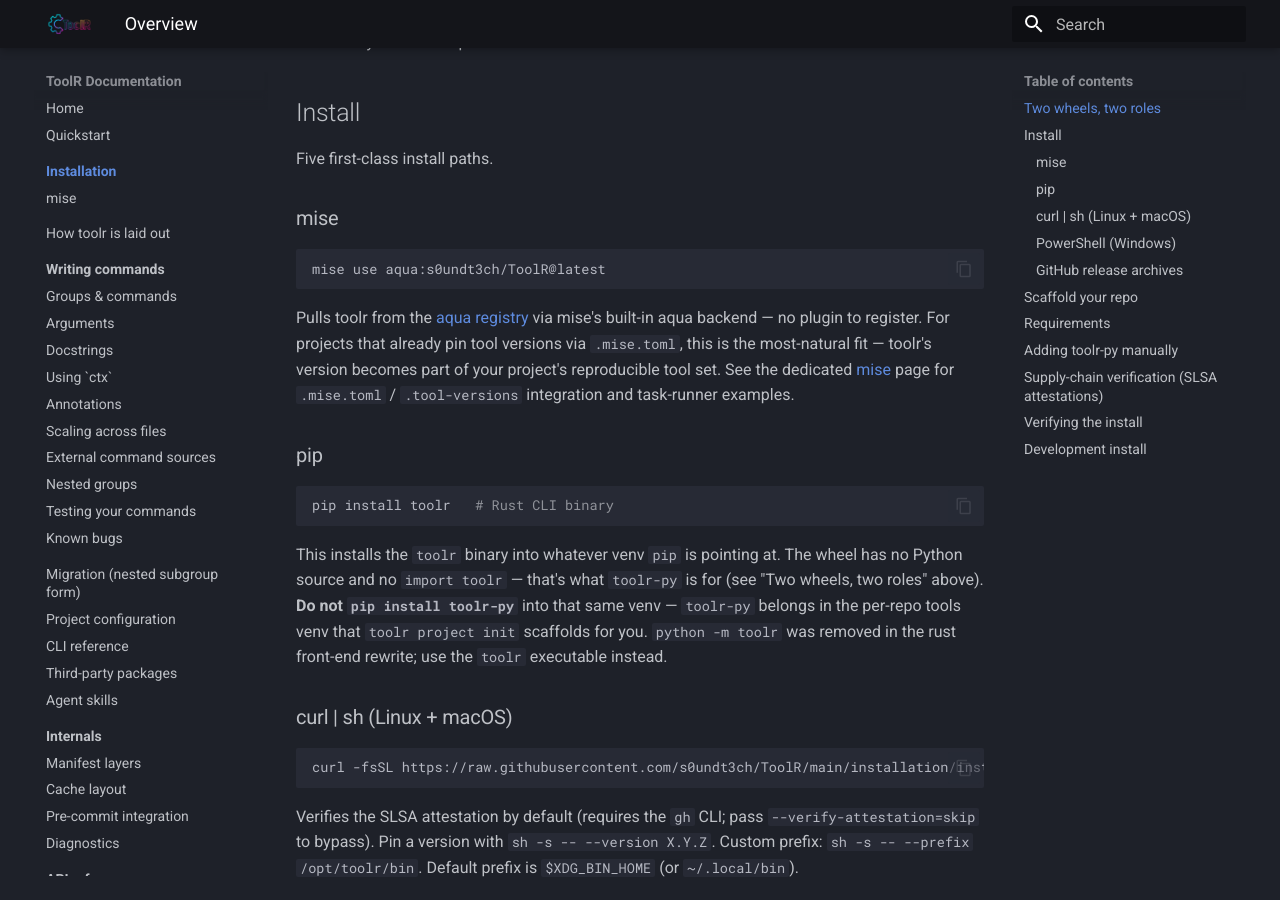
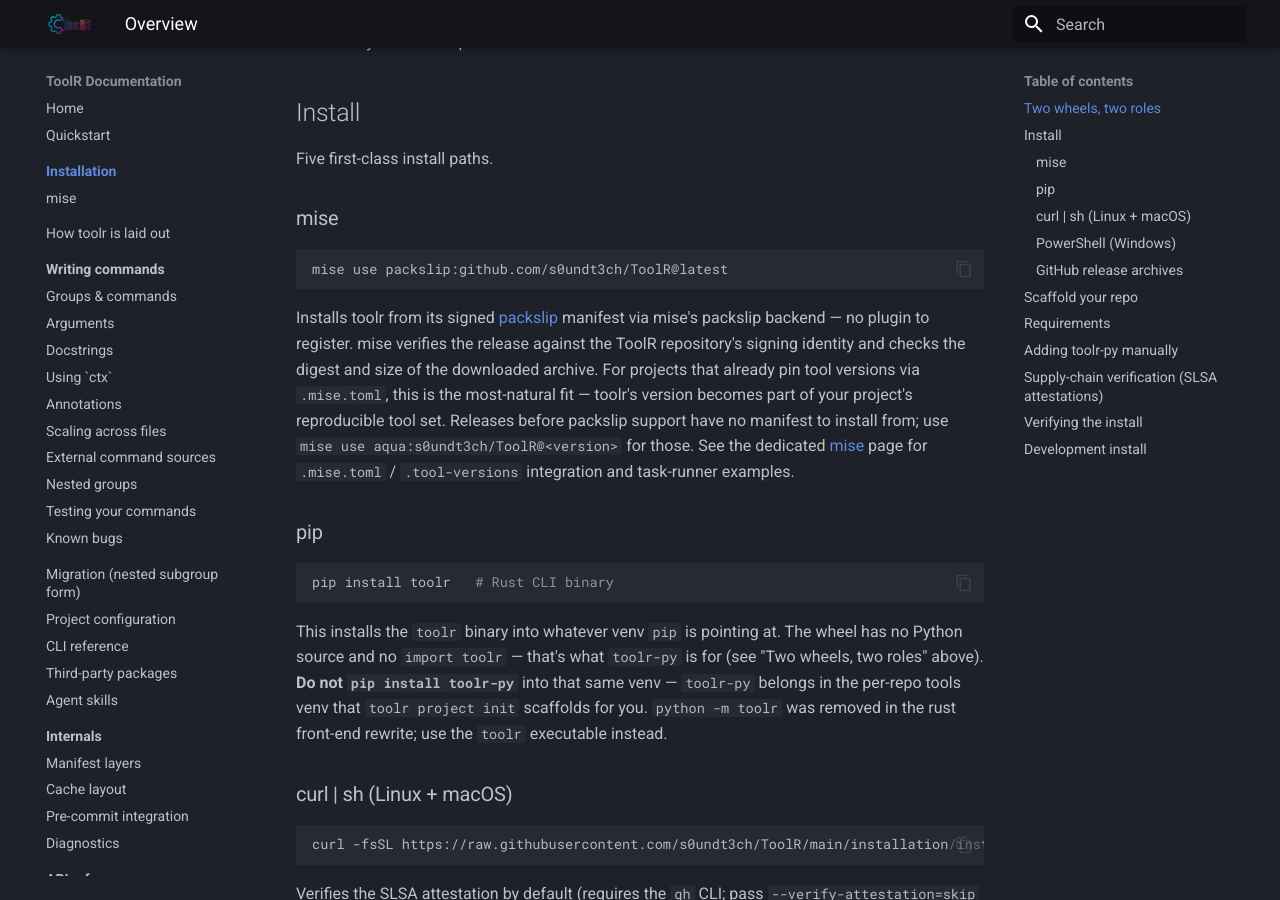
Before and after one commit to s0undt3ch/ToolR, an MkDocs documentation site: the page built from docs/installation/index.md, in a window 1280 px wide and 900 px high, scrolled down 604 px. Built offline with MkDocs 1.6.1 and Material for MkDocs 9.7.7, drawn with Linux system fonts in a browser that asks for light colours.

Commit message:
docs(packslip): fix release-age/identity wording and don't imply a pinned version exists yet

````diff
--- a/docs/installation/index.md
+++ b/docs/installation/index.md
@@ -25,17 +25,20 @@
 ### mise
 
 ```sh
-mise use aqua:s0undt3ch/ToolR@latest
+mise use packslip:github.com/s0undt3ch/ToolR@latest
 ```
 
-Pulls toolr from the
-[aqua registry](https://github.com/aquaproj/aqua-registry/tree/main/pkgs/s0undt3ch/ToolR)
-via mise's built-in aqua backend — no plugin to register. For
+Installs toolr from its signed [packslip](https://packslip.dev/)
+manifest via mise's packslip backend — no plugin to register. mise
+verifies the release against the ToolR repository's signing identity
+and checks the digest and size of the downloaded archive. For
 projects that already pin tool versions via `.mise.toml`, this
 is the most-natural fit — toolr's version becomes part of your
-project's reproducible tool set. See the dedicated [mise](mise.md)
-page for `.mise.toml` / `.tool-versions` integration and
-task-runner examples.
+project's reproducible tool set. Releases before packslip support
+have no manifest to install from; use
+`mise use aqua:s0undt3ch/ToolR@<version>` for those. See the
+dedicated [mise](mise.md) page for `.mise.toml` / `.tool-versions`
+integration and task-runner examples.
 
 ### pip
 
--- a/docs/installation/mise.md
+++ b/docs/installation/mise.md
@@ -15,10 +15,11 @@
   `.tool-versions` and everyone on the project ends up on the same
   `toolr` release.
 - **Multi-version side-by-side.** Install several releases at once;
-  switch with `mise use toolr@X.Y.Z`.
-- **Supply-chain verified.** mise checks the packslip's signature
-  against toolr's release workflow identity and verifies the checksum
-  of every archive it downloads, before anything lands on disk.
+  switch with `mise use packslip:github.com/s0undt3ch/ToolR@X.Y.Z`.
+- **Supply-chain verified.** mise verifies the release against the
+  ToolR repository's signing identity, remembering the release
+  workflow after the first install, and checks the digest and size
+  of the archive for your platform before unpacking it.
 
 ## Install toolr
 
@@ -40,10 +41,10 @@
 own `toolr` version, so `.mise.toml` is the single source of truth
 for "which toolr does this project run with?".
 
-mise defaults to a 24-hour minimum release age before it will install
-a version it hasn't seen before (configurable per tool), so a version
-tagged moments ago may not resolve immediately — that's expected, not
-a broken pin.
+mise defaults to a 24-hour minimum release age when selecting new
+versions (configurable per tool with `minimum_release_age`; set it to
+`"0"` on the tool to bypass), so a version tagged moments ago may not
+resolve immediately — that's expected, not a broken pin.
 
 ### Install machine-wide
 
@@ -155,6 +156,12 @@
 changed it exits in tens of milliseconds without spawning uv. When
 the lock file has moved, it runs `uv sync --quiet` exactly once and
 updates the stamp.
+
+The recipe works identically for every project, regardless of
+whether `[tool.toolr] venv-location` is `cache` (the default, under
+`$XDG_CACHE_HOME/toolr/<repo-key>/venv/`) or `in-tree`
+(`tools/.venv/`) — the freshness stamp lives inside the venv either
+way, and the recipe never hard-codes a venv path.
 
 ### Unattended-mode guards
 
--- a/docs/quickstart.md
+++ b/docs/quickstart.md
@@ -21,14 +21,15 @@
 ### mise
 
 ```sh
-mise use aqua:s0undt3ch/ToolR@latest
+mise use packslip:github.com/s0undt3ch/ToolR@latest
 ```
 
-Pulls toolr from the
-[aqua registry](https://github.com/aquaproj/aqua-registry/tree/main/pkgs/s0undt3ch/ToolR)
-via mise's built-in aqua backend — no plugin to register. For
+Installs toolr from its signed [packslip](https://packslip.dev/)
+manifest via mise's packslip backend — no plugin to register. For
 projects that already pin tool versions via `.mise.toml`, this is
-the most-natural fit. See [installation/mise](installation/mise.md).
+the most-natural fit. Releases before packslip support have no
+manifest to install from; use `mise use aqua:s0undt3ch/ToolR@<version>`
+for those. See [installation/mise](installation/mise.md).
 
 ### pip
 
````
Also changed, not shown: other parts of docs/installation/mise.md (+8 -8 lines), README.md (+9 -8 lines), docs/skills.md (+13 -8 lines).
